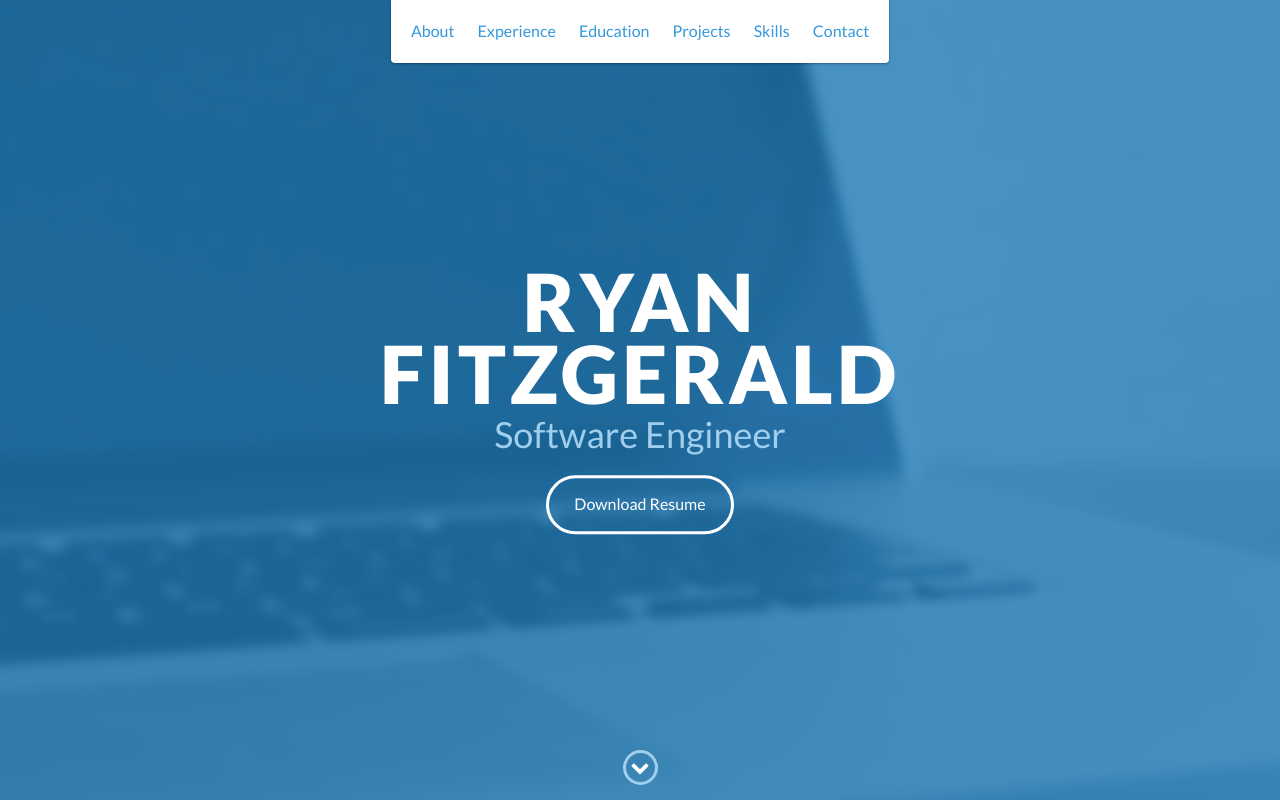
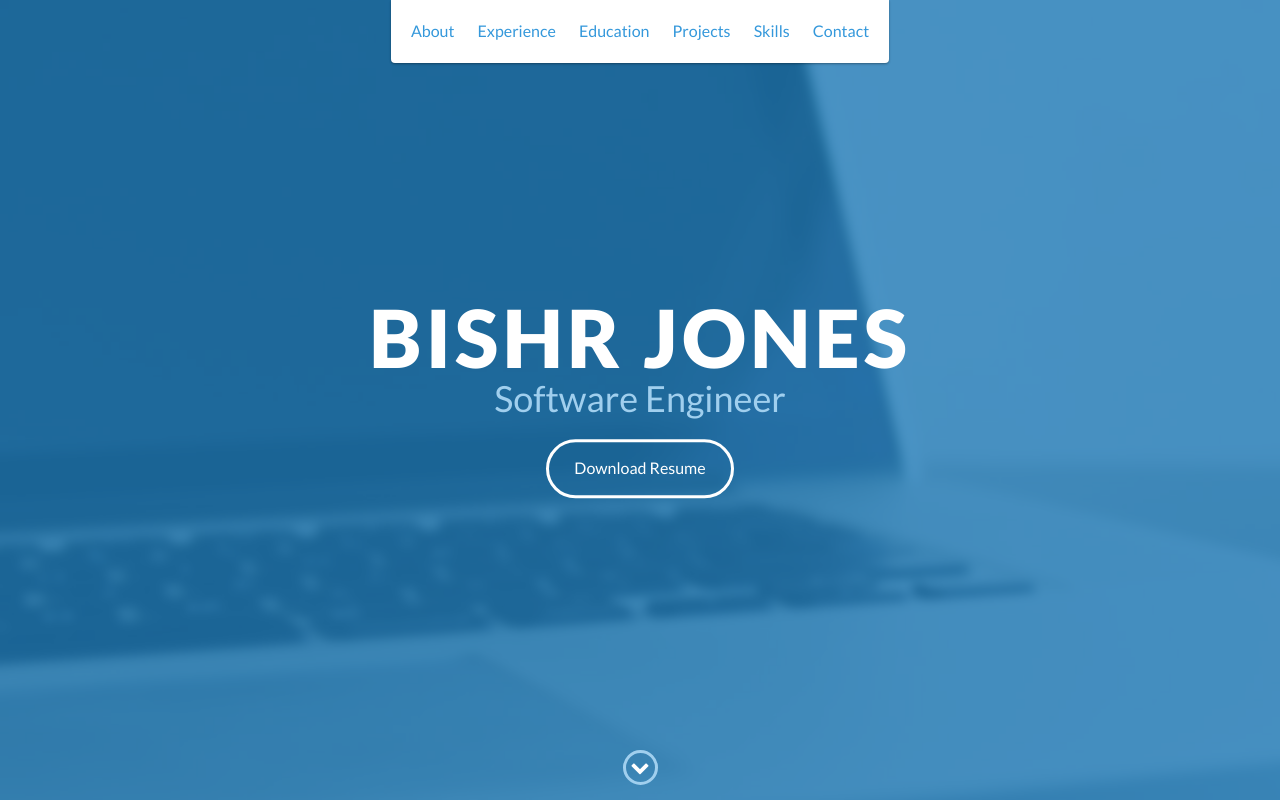
Before and after one commit to BishrJones/bishr.portfolio.io, a website: page index.html in a window 1280 px wide. Shown: the top 800 px of the page. Drawn offline with nearby package versions, Linux system fonts and the light colour scheme.

Commit message:
header change

```diff
--- a/index.html
+++ b/index.html
@@ -48,7 +48,7 @@
 
     <div id="lead">
         <div id="lead-content">
-            <h1>Ryan Fitzgerald</h1>
+            <h1>Bishr Jones</h1>
             <h2>Software Engineer</h2>
             <a href="#" class="btn-rounded-white">Download Resume</a>
         </div>
```
